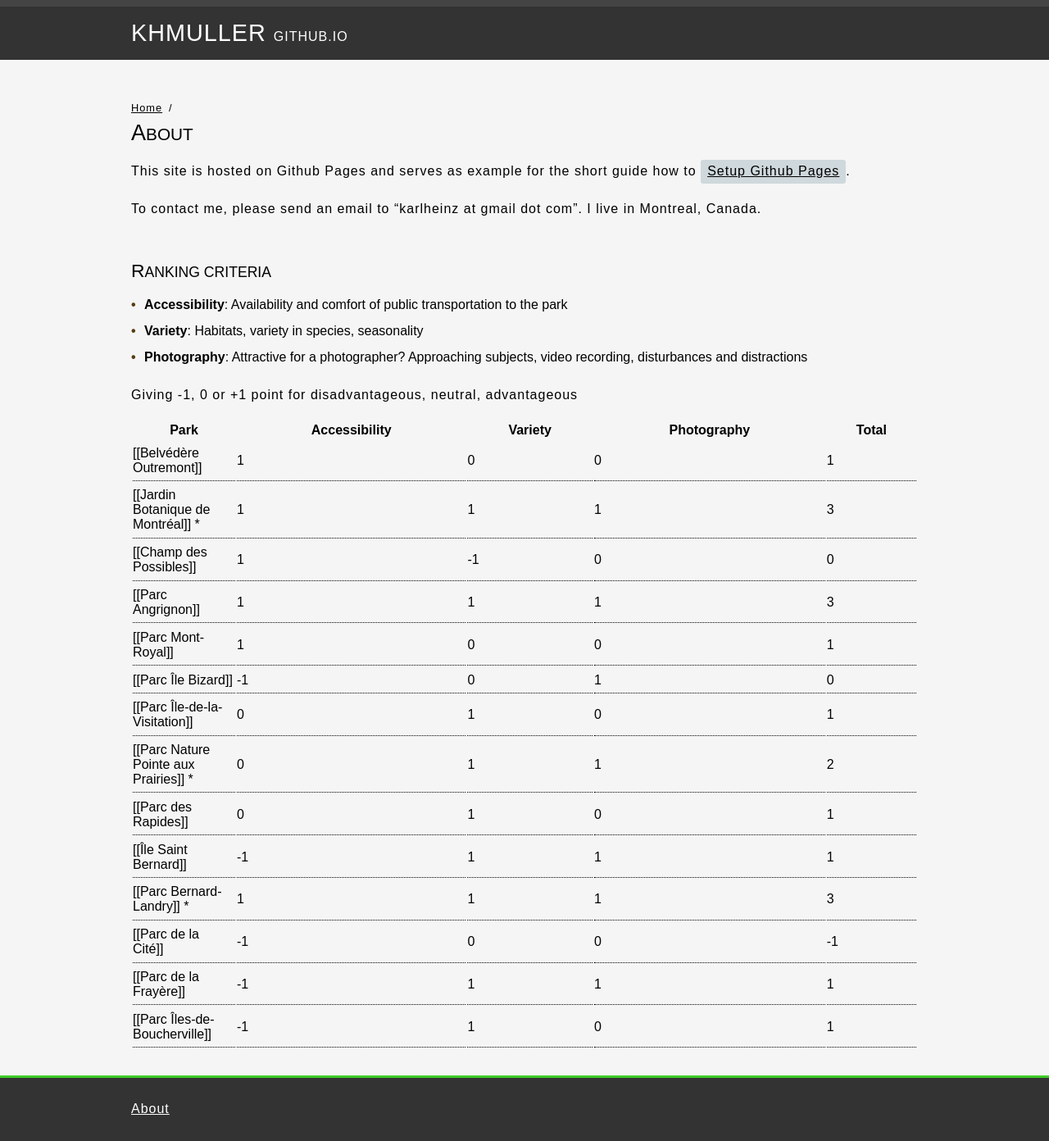
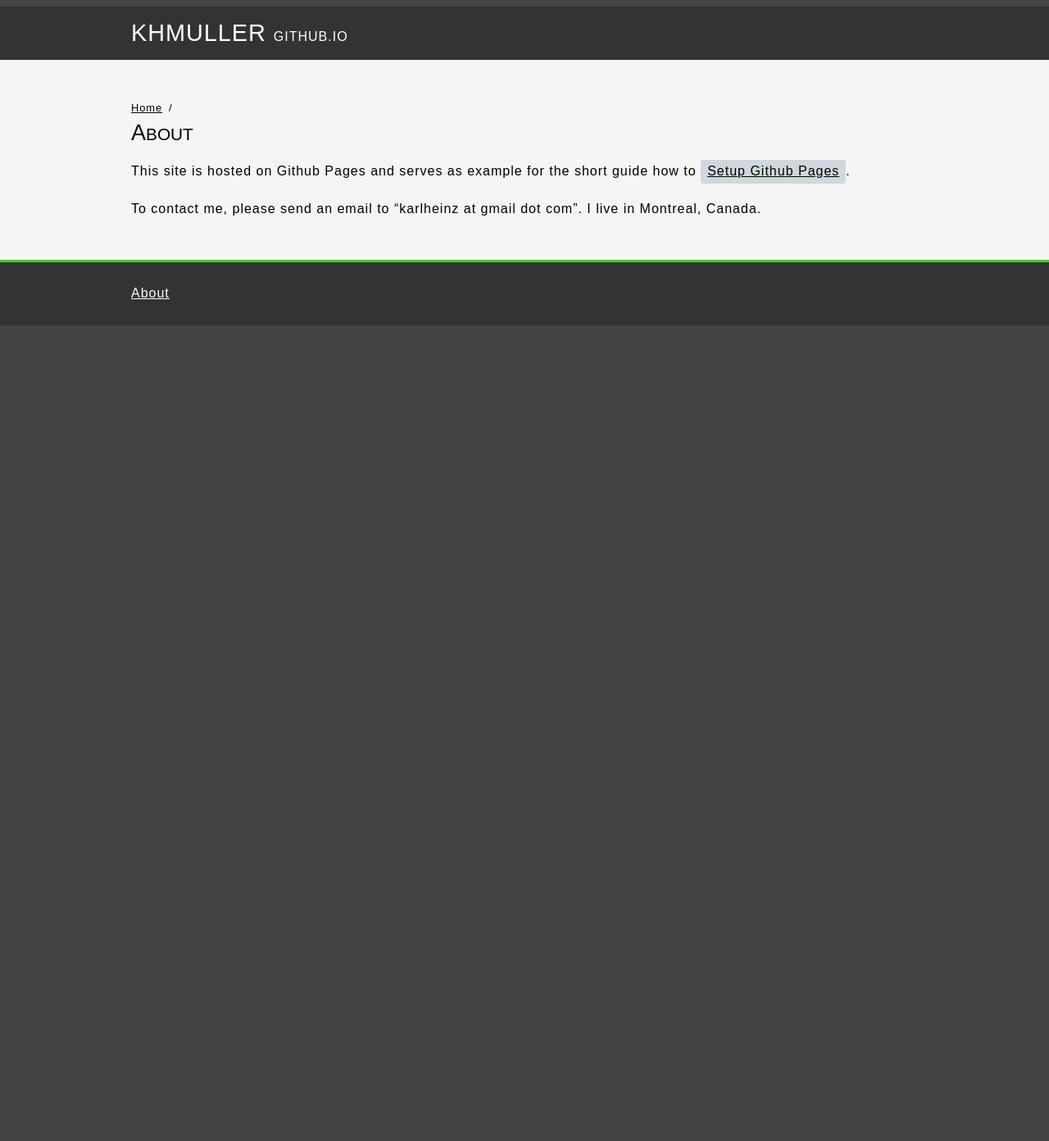
Before and after one commit to KHMuller/khmuller.github.io, a Jekyll site: the page built from about/index.md, in a window 1280 px wide. Shown: the whole page at 82% size. Built offline with Jekyll 4.4.1, drawn with Linux system fonts in a browser that asks for light colours; after the commit the page ends 900 px from its top, so only the background shows below that.

Commit message:
Update index.md

```diff
--- a/about/index.md
+++ b/about/index.md
@@ -10,28 +10,3 @@ canonical: https://khmuller.github.io/about/
 This site is hosted on Github Pages and serves as example for the short guide how to [Setup Github Pages](https://www.simaec.net/website-development/github-pages-hosting/ "Setup Github Pages").
 
 To contact me, please send an email to "karlheinz at gmail dot com". I live in Montreal, Canada.
-
-### Ranking Criteria
-
-- **Accessibility**: Availability and comfort of public transportation to the park
-- **Variety**: Habitats, variety in species, seasonality
-- **Photography**: Attractive for a photographer? Approaching subjects, video recording, disturbances and distractions
-
-Giving -1, 0 or +1 point for disadvantageous, neutral, advantageous
-
-| Park | Accessibility | Variety | Photography | Total |
-| --- | --- | --- | --- | --- |
-| [[Belvédère Outremont]] | 1 | 0 | 0 | 1 |
-| [[Jardin Botanique de Montréal]] \*| 1 | 1 | 1 | 3 |
-| [[Champ des Possibles]] | 1 | -1 | 0 | 0 |
-| [[Parc Angrignon]] | 1 | 1 | 1 | 3 |
-| [[Parc Mont-Royal]] | 1 | 0 | 0 | 1 |
-| [[Parc Île Bizard]] | -1 | 0 | 1 | 0 |
-| [[Parc Île-de-la-Visitation]] | 0 | 1 | 0 | 1 |
-| [[Parc Nature Pointe aux Prairies]] \*| 0 | 1 | 1 | 2 |
-| [[Parc des Rapides]] | 0 | 1 | 0 | 1 |
-| [[Île Saint Bernard]] | -1 | 1 | 1 | 1 |
-| [[Parc Bernard-Landry]] \*| 1 | 1 | 1 | 3 |
-| [[Parc de la Cité]] | -1 | 0 | 0 | -1 |
-| [[Parc de la Frayère]] | -1 | 1 | 1 | 1 |
-| [[Parc Îles-de-Boucherville]] | -1 | 1 | 0 | 1 |
```
